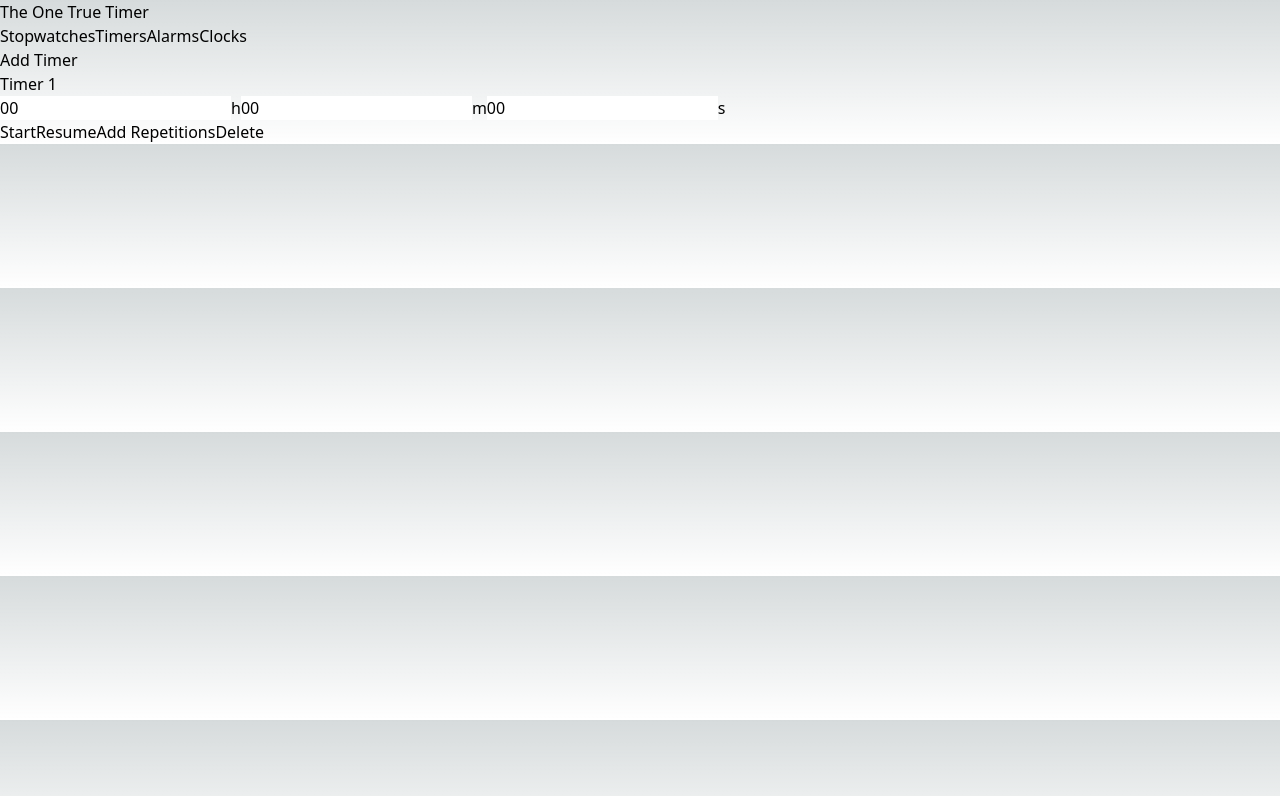
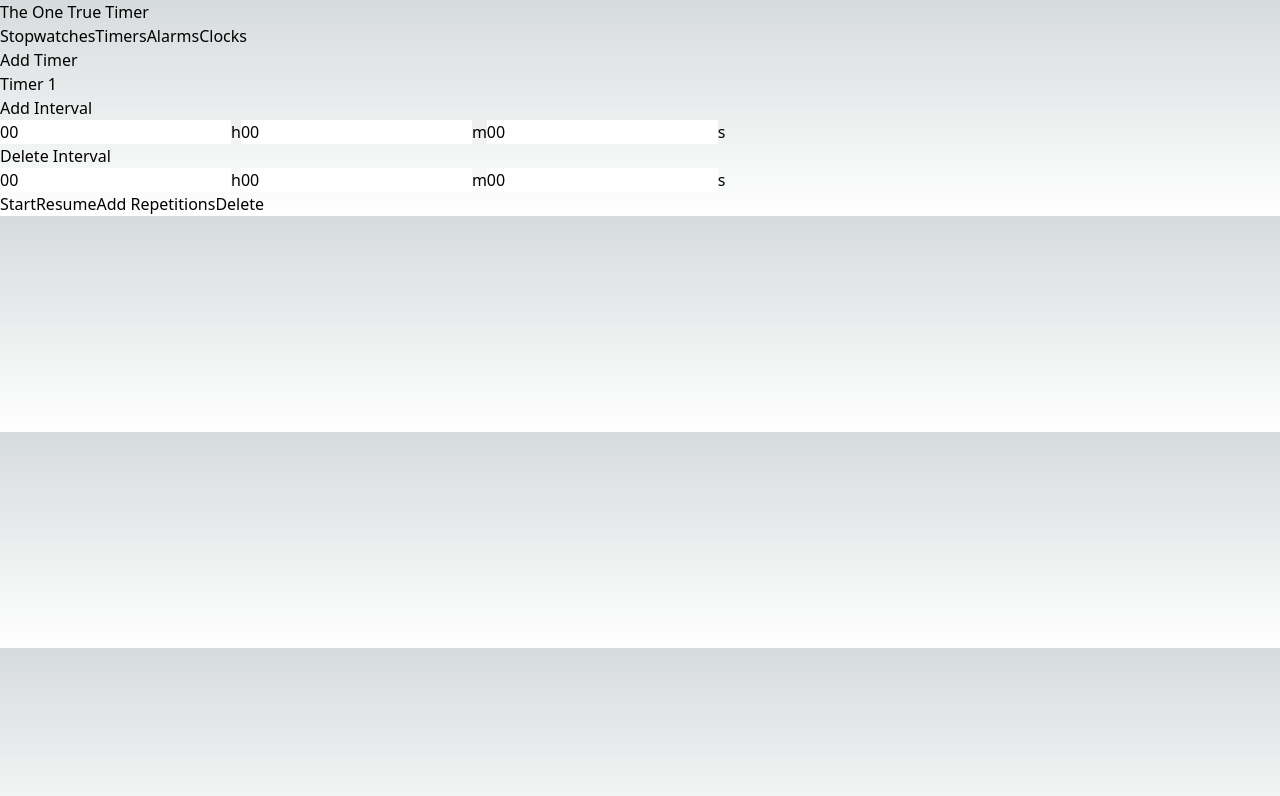
Before and after one commit to Korallion/the-one-true-timer-web, a Next.js app: page / in a window 1280 px wide. Both pictures are taken after a click on the button "Timers". Shown: the top 796 px of the page. Built offline with nearby package versions, Linux system fonts and the light colour scheme; no server answers.

Commit message:
added state for interval timer added interval time picker (will replace normal time picker) can add and delete intervals

```diff
--- a/components/timer-page.tsx
+++ b/components/timer-page.tsx
@@ -1,5 +1,5 @@
 import { Dispatch, SetStateAction, useEffect, useRef, useState } from "react";
-import { convertSecondsToClockText, convertClockTextToTime, startTimer, endTimer, pauseTimer, resumeTimer} from "@/functions/timer";
+import { convertSecondsToClockText, convertClockTextToTime, startTimer, endTimer, pauseTimer, resumeTimer } from "@/functions/timer";
 import { Howl } from 'howler';
 
 const sound = new Howl({
@@ -119,12 +119,87 @@ function TimePicker(
     )
 }
 
+function IntervalTimePicker(
+    { duration, setDuration, }: { duration: number, setDuration: Function }) {
+
+    const [userInput, setUserInput] = useState("000000");
+
+    function handleTimerInput(e: React.KeyboardEvent<HTMLInputElement>, timeUnit: string) {
+        const isNumber = /^[0-9]$/i.test(e.key);
+        let newInput;
+
+        if (e.key === "Esc" || e.key === "Escape") {
+            setUserInput("000000");
+            return;
+        }
+
+        if (!isNumber && e.key !== "Backspace") {
+            e.stopPropagation();
+            return;
+        }
+
+        if (e.key === "Backspace") {
+            if (timeUnit === "hours")
+                newInput = '0' + userInput[0] + userInput.slice(2, 6);
+
+            else if (timeUnit === "minutes")
+                newInput = '0' + userInput.slice(0, 3) + userInput.slice(4, 6);
+
+            else
+                newInput = '0' + userInput.slice(0, 5);
+
+        } else {
+            if (timeUnit === "hours")
+                newInput = userInput.slice(1, 2) + e.key + userInput.slice(2, 6);
+
+            else if (timeUnit === "minutes")
+                newInput = userInput.slice(1, 4) + e.key + userInput.slice(4, 6);
+
+            else
+                newInput = userInput.slice(-5) + e.key;
+        }
+
+        setUserInput(newInput);
+        setDuration(convertClockTextToTime(newInput));
+    }
+
+    return (
+        <div>
+            <input
+                readOnly
+                value={userInput.slice(0, 2)}
+                className="text-black"
+                type="text"
+                onKeyDown={(e) => handleTimerInput(e, "hours")}
+            />
+            <text>h</text>
+            <input
+                readOnly
+                value={userInput.slice(2, 4)}
+                className="text-black"
+                type="text"
+                onKeyDown={(e) => handleTimerInput(e, "minutes")}
+            />
+            <text>m</text>
+            <input
+                readOnly
+                value={userInput.slice(4, 6)}
+                className="text-black"
+                type="text"
+                onKeyDown={(e) => handleTimerInput(e, "seconds")}
+            />
+            <text>s</text>
+        </div>
+    )
+}
+
 function Timer({ id, deleteTimer }: { id: number, deleteTimer: (id: number) => void }) {
     const [duration, setDuration] = useState(0);
     const [remainingTime, setRemainingTime] = useState(0);
     const [repetitions, setRepetitions] = useState(0);
     const [paused, setPaused] = useState(true);
     const [active, setActive] = useState(false);
+    const [intervals, setIntervals] = useState([{ duration: 0, repetitions: 1 }]);
 
     const startTime = useRef(0);
     const intervalID = useRef<NodeJS.Timer>();
@@ -151,9 +226,40 @@ function Timer({ id, deleteTimer }: { id: number, deleteTimer: (id: number) => v
         }
     }, [remainingTime])
 
+    const intervalTimer = intervals.map((item, index) => {
+        return (
+            <div key={index}>
+                <IntervalTimePicker
+                    duration={item.duration}
+                    setDuration={(newDuration: number) => {
+                        const newIntervals = intervals;
+                        newIntervals[index].duration = newDuration;
+                        setIntervals(newIntervals);
+                    }}
+                />
+                <button onClick={() => {
+                    let newIntervals = [...intervals];
+                    newIntervals.splice(index, 1);
+                    setIntervals(newIntervals);
+                }}>
+                    Delete Interval
+                </button>
+            </div>
+        )
+    })
+
     return (
         <div>
             <h1>{`Timer ${id}`}</h1>
+            <button onClick={() => {
+                const newIntervals = intervals.concat({ duration: 0, repetitions: 1 });
+                setIntervals(newIntervals);
+            }}>
+                Add Interval
+            </button>
+
+            {intervalTimer}
+
             <TimePicker
                 setDuration={setDuration}
                 remainingTime={remainingTime}
```
